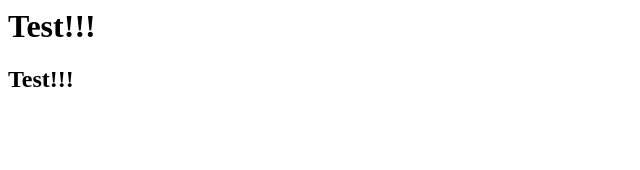
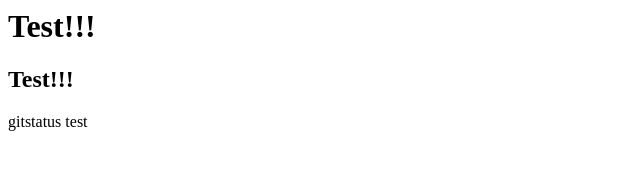
Before and after one commit to sgrit/udemy_github, a plain HTML site: page index.html in a window 1280 px wide. Shown: the whole page, without its empty margins (0-640 px from the left). Drawn offline with Linux system fonts and the light colour scheme.

Commit message:
git status command を試した

```diff
--- a/index.html
+++ b/index.html
@@ -1,2 +1,3 @@
 <h1>Test!!!</h1>
 <h2>Test!!!</h2>
+gitstatus test
```
